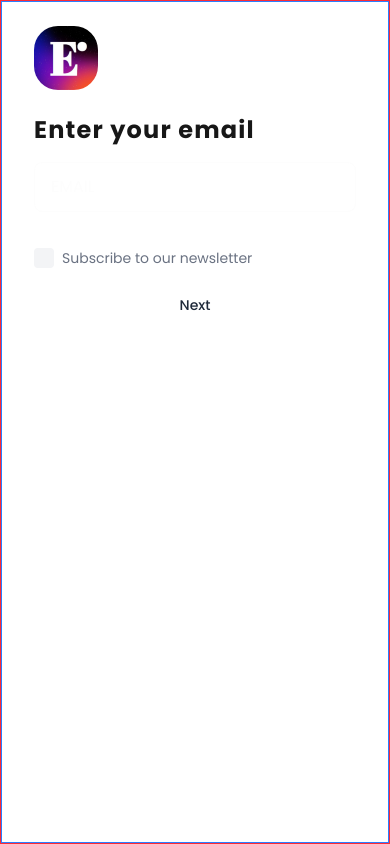
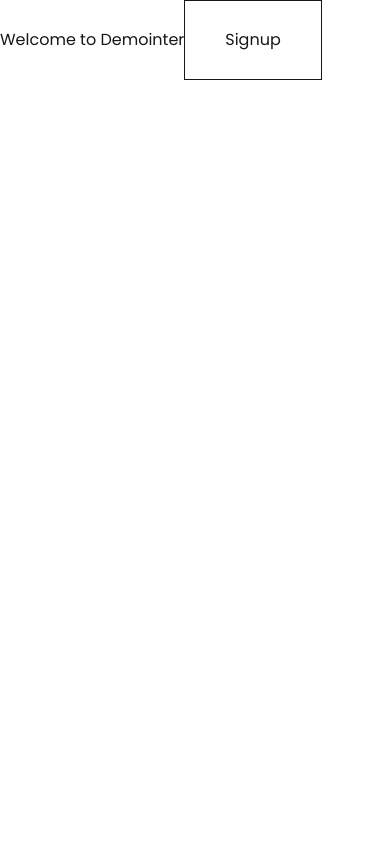
Before and after one commit to PrathamCDX/setupWiz, a Next.js app: page / in a window 390 px wide. Built offline with nearby package versions, Linux system fonts and the light colour scheme.

Commit message:
added /signup route

```diff
--- a/app/page.tsx
+++ b/app/page.tsx
@@ -1,12 +1,16 @@
-import SignUp from "@/components/SignUp";
+'use client';
+
+import { useRouter } from "next/navigation"
 
 export default function Home() {
+  const router = useRouter();
   return (
-    <div className="h-full w-full border border-red-500 grid sm:grid-cols-[3fr_2fr] ">
-      <div className="h-full hidden sm:block border border-green-500"></div>
-      <div className="h-full border border-blue-500">
-        <SignUp />
-      </div>
+    <div>
+      Welcome to Demointer
+
+      <button onClick={() => { router.push("/signup") }} className="h-20 border px-10 ">
+        Signup
+      </button>
     </div>
   )
 }
--- /dev/null
+++ b/app/signup/page.tsx
@@ -0,0 +1,12 @@
+import SignUp from "@/components/SignUp";
+
+export default function Home() {
+    return (
+        <div className="h-full w-full border border-red-500 grid sm:grid-cols-[3fr_2fr] ">
+            <div className="h-full hidden sm:block border border-green-500"></div>
+            <div className="h-full border border-blue-500">
+                <SignUp />
+            </div>
+        </div>
+    )
+}
--- a/components/steps/AgeStep.tsx
+++ b/components/steps/AgeStep.tsx
@@ -191,10 +191,10 @@ export default function AgeStep({
 
         {/* Bottom sheet */}
         <div
-          className={`absolute  inset-0 z-10 transition-opacity duration-200 ${isOpen ? "opacity-100" : "pointer-events-none opacity-0"
+          className={`absolute overflow-y-hidden inset-0 z-10 transition-opacity duration-200 ${isOpen ? "opacity-100" : "pointer-events-none opacity-0"
             }`}
           inert={!isOpen}
-          style={isOpen ? { display: "block" } : { display: "none" }}
+        // style={isOpen ? { display: "block" } : { display: "none" }}
         >
           <div
             className="absolute inset-0 bg-black/10 backdrop-blur-md"
@@ -252,11 +252,11 @@ export default function AgeStep({
           </div>
         </div>
 
-        {(showErrors || validatedOnce) && errors.dob && (
-          <p className="text-sm text-red-500">
-            {errors.dob.message as string}
-          </p>
-        )}
+        <p className="text-sm text-red-500 h-4 px-1">
+          {(showErrors || validatedOnce) && errors.dob && (
+            errors.dob.message as string
+          )}
+        </p>
       </div>
       <StepNav onForward={onForward} onBackward={onBackward} />
     </div>
--- a/validations/SignUp.validation.ts
+++ b/validations/SignUp.validation.ts
@@ -39,7 +39,7 @@ export const signupSchema = z
             const age = calculateAge(data.dob);
             return age >= 18 && age <= 120;
         },
-        { message: "You must be at least 18 years old to create an account", path: ["dob"] }
+        { message: "You must be at least 18 years old", path: ["dob"] }
     );
 
 export type SignupFormDataType = z.infer<typeof signupSchema>;
```
